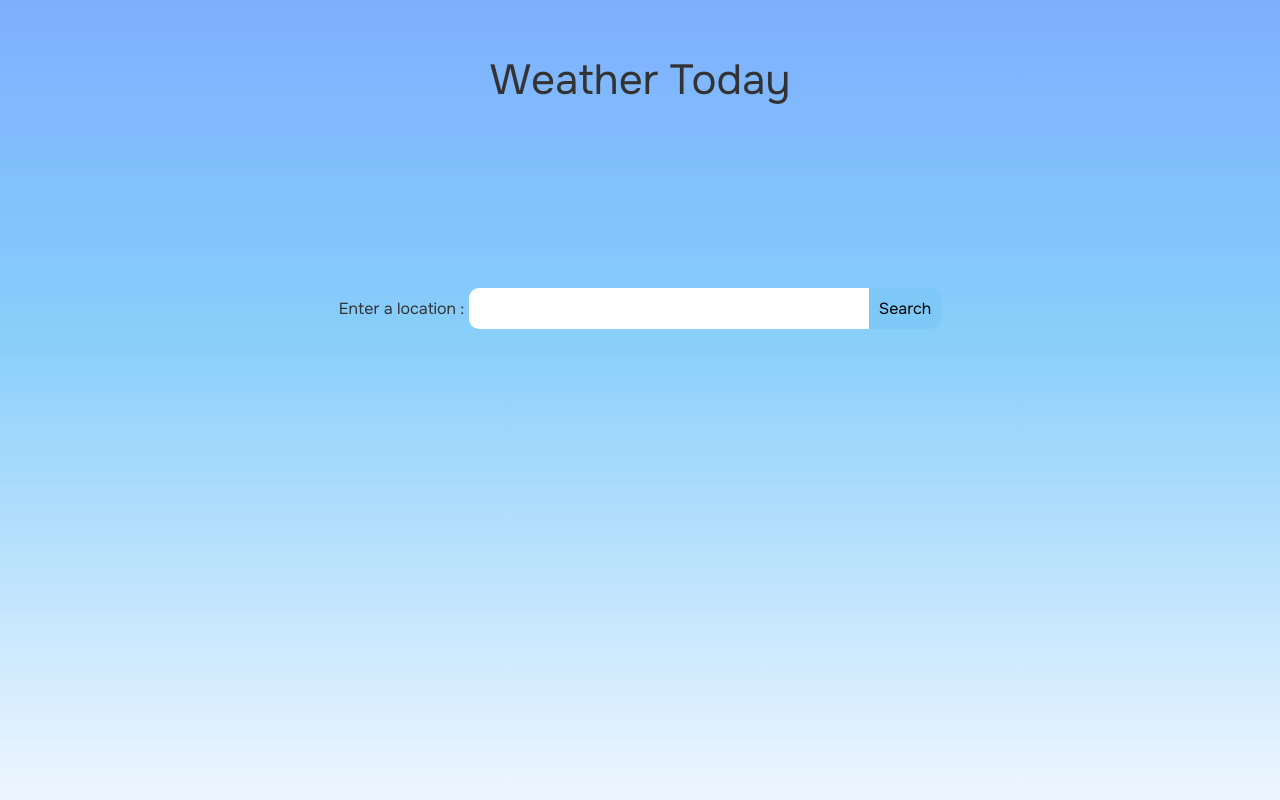
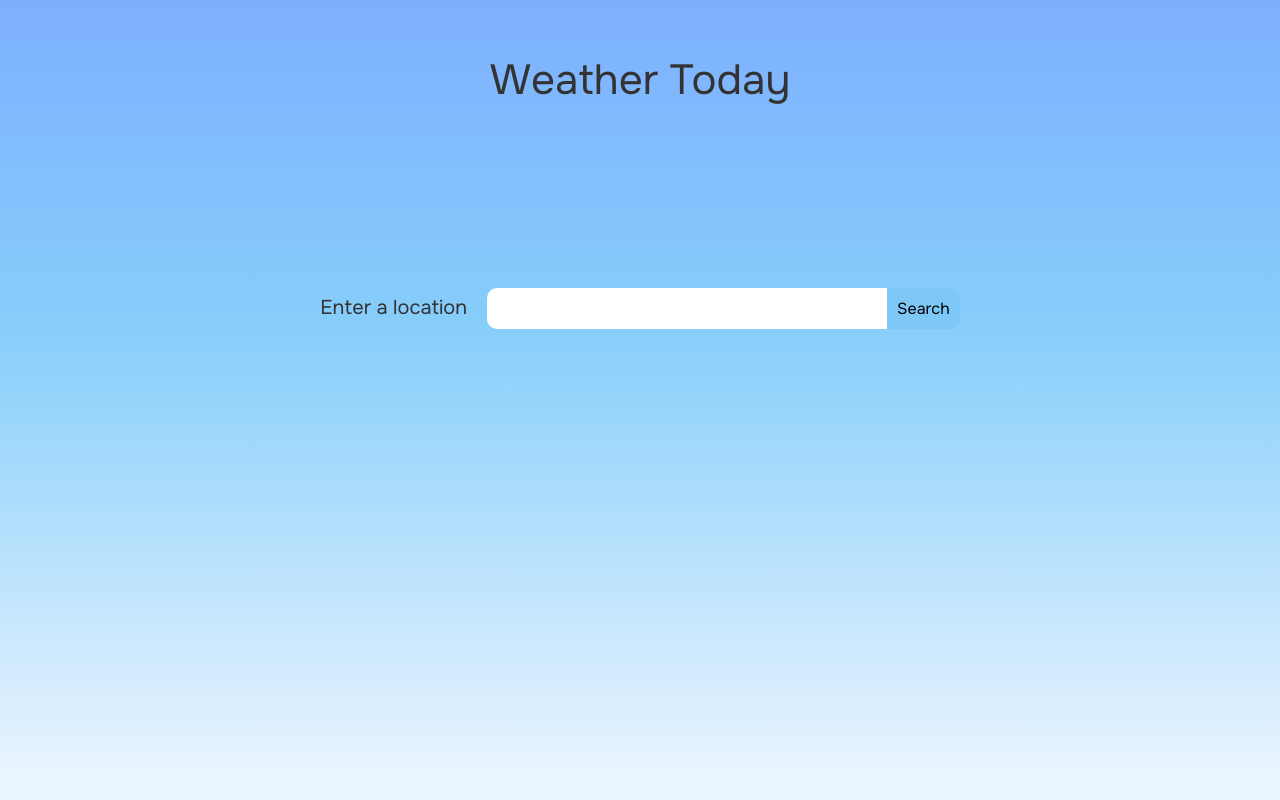
Before and after one commit to VoidOfMaya/Weather-Api, a website built with webpack: page src/template.html in a window 1280 px wide. Built offline with nearby package versions, Linux system fonts and the light colour scheme; no server answers.

Commit message:
conects search input value with api fetch

```diff
--- a/src/Modules/formUI.js
+++ b/src/Modules/formUI.js
@@ -5,6 +5,7 @@
                 <input type="date" id="published" name="published" required/>
                 <button class="footer" id="submit-info" type="submit"> create book!</button>
 */
+const createForm =function(){
     const locationForm = document.createElement('form');
     const label = document.createElement('label');
     const input = document.createElement('input');
@@ -13,17 +14,23 @@ const submit= document.createElement('button');
     locationForm.style.justifySelf = 'center';
     locationForm.style.paddingTop = '10%';
 
-label.innerText = "Enter a location : ";
-label.for = "location";
+    label.innerText = "Enter a location";
+    label.style.fontSize ="20px";
+    label.style.paddingRight = "20px";
+    label.setAttribute('for','location');
 
     input.name = "location";
+    input.id = "location";
+    input.required = true;
+
     submit.innerText = "Search";
 
 
     locationForm.appendChild(label);
     locationForm.appendChild(input);
     locationForm.appendChild(submit);
+    return locationForm;
+}
 
 
-
-export {locationForm,};
+export {createForm,};
--- a/src/index.js
+++ b/src/index.js
@@ -1,11 +1,16 @@
 import './styles.css';
 import { getWeatherData , generateLink} from './Modules/vCrossingApi';
 import { buildMain } from './Modules/mainContainer';
-import { locationForm } from './Modules/formUI';
+import { createForm } from './Modules/formUI';
 console.log(`running program...!`);
 
 let data;
 let isDisplay = false;
+const {title, display} = buildMain();
+const form = createForm();
+
+display.appendChild(form);
+
 
 const getData = async(location)=>{
     const link = generateLink(location);
@@ -13,10 +18,24 @@ const getData = async(location)=>{
     console.log(data);
 };
 
-getData('budapest');
-const {title, display} = buildMain();
+
+form.addEventListener('submit', async (e)=>{
+    e.preventDefault();
+
+    const location = form.elements.location.value.trim();
+    if(!location)return;
+    getData(location);
+    isDisplay = true;
+})
+
+
+
+
+
 
 
 if (!isDisplay){
-    display.appendChild(locationForm)
+    form.style.display = "block";
+}else{
+    form.style.display= "none";
 }
--- a/src/styles.css
+++ b/src/styles.css
@@ -23,7 +23,14 @@ img, picture, video, canvas, svg {
 input, button, textarea, select {
   font: inherit;
 }
-/* Weather App*/
+/* ===>Weather App<===*/
+/*color scheme:
+Background: Light Sky Blue #87CEFA
+Accent: Deep Sky Blue #00BFFF
+Text: Charcoal #333
+Cards / Panels: White #fff
+Icons / Highlights: Goldenrod #DAA520
+*/
 body{
 }
 
@@ -51,4 +58,5 @@ button{
 
 button:hover{
  background-color: #a6f4f7;
+ color:#fff;
 }
```
Lines whose indentation alone changed are shown as unchanged.
